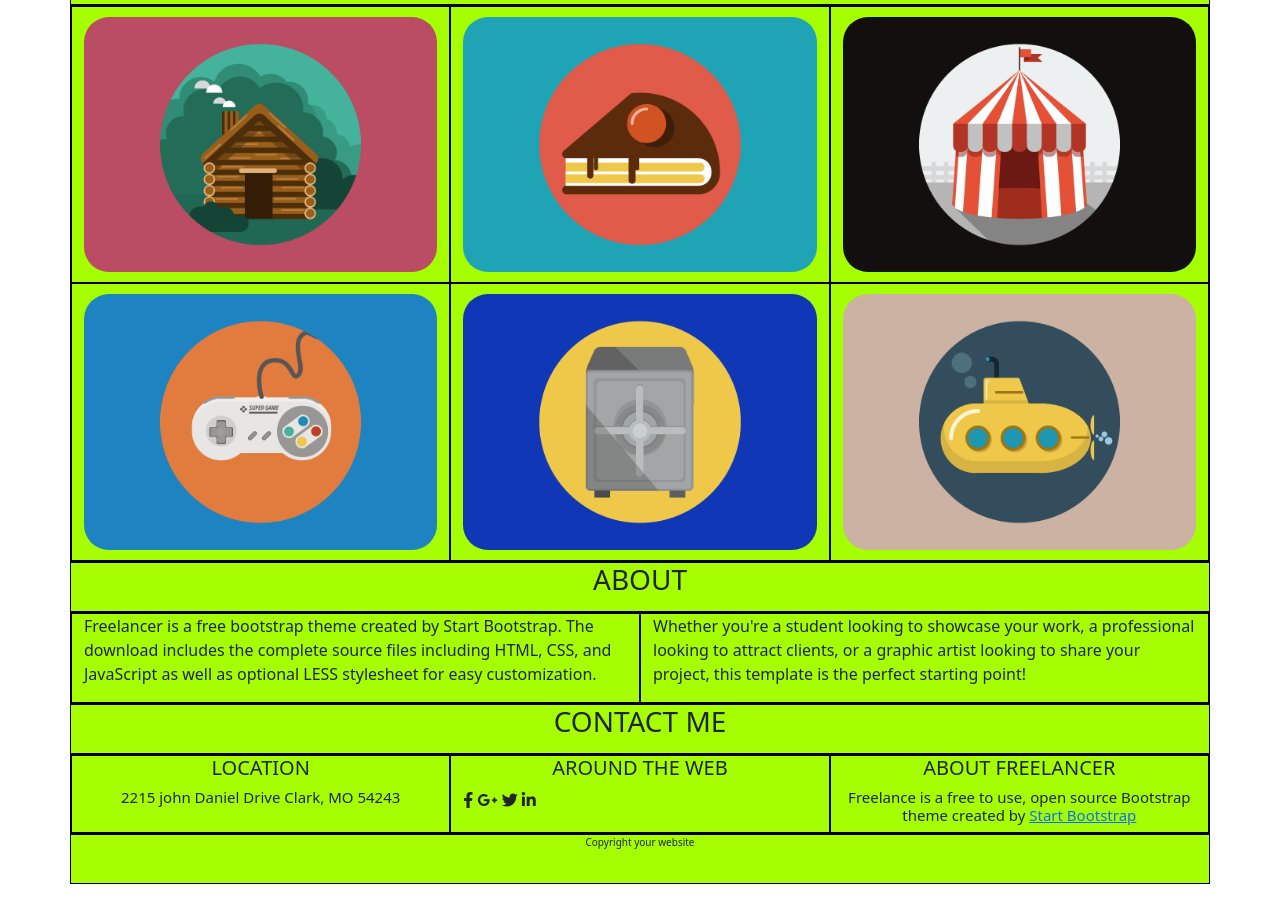
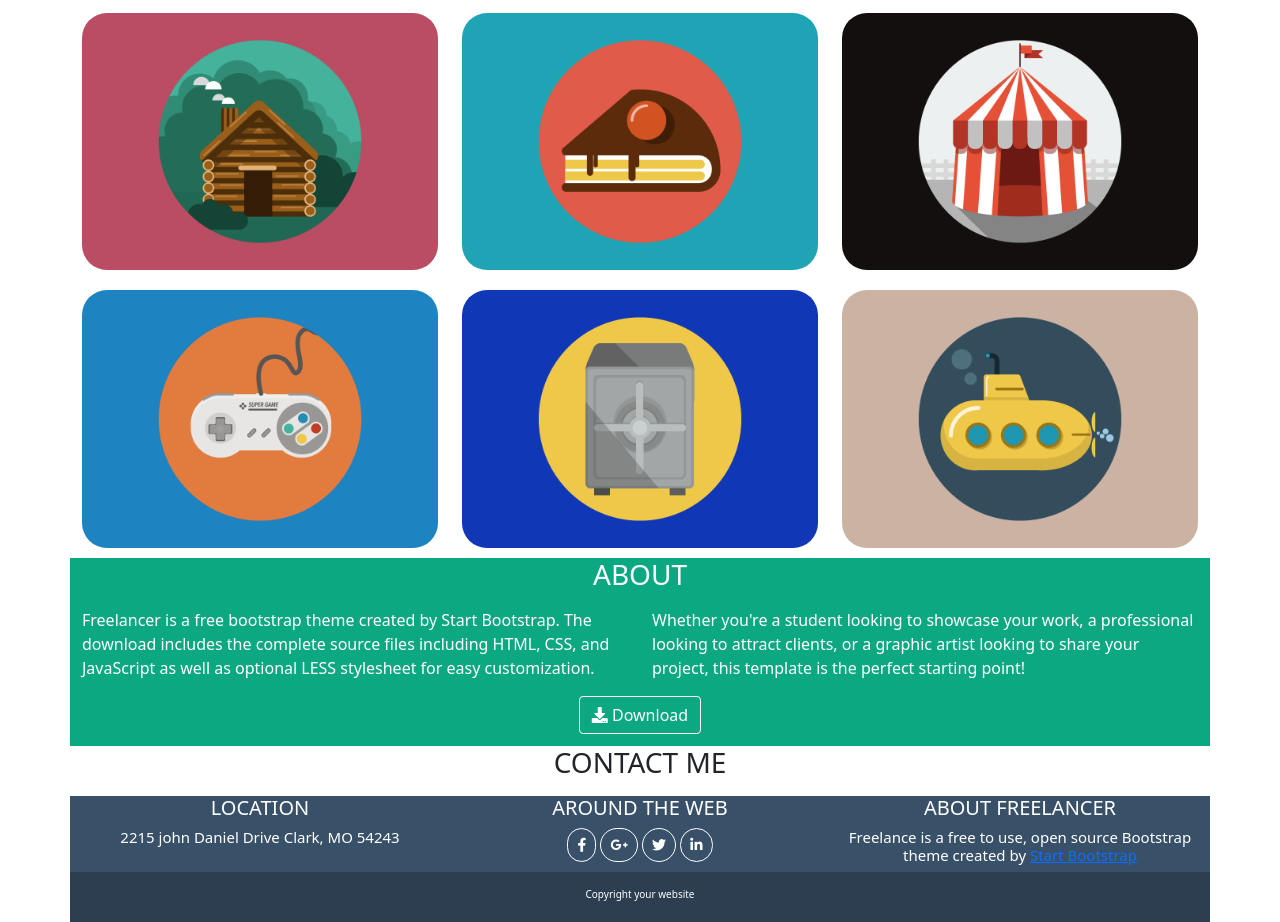
Before and after one commit to Linuxpert/html-css-bootstrap-freelancer, a plain HTML site: page index.html in a window 1280 px wide. Shown: the part 432-1354 px from the top of the page. Before the commit the page ends 1316 px from the top, so only its background shows below. Drawn offline with nearby package versions, Linux system fonts and the light colour scheme.

Commit message:
colori, grafiche e testi completati

```diff
--- a/css/style.css
+++ b/css/style.css
@@ -8,14 +8,23 @@
 
 [class*="col"] {
     min-height: 50px;
-    background-color: rgb(166, 255, 0);
-    border: 1px solid black;
+    /* background-color: rgb(166, 255, 0);
+    border: 1px solid black; */
+}
+
+/* header */
+.nav {
+    background-color: #385169;
 }
 
 /* jumbo */
 
 .logo {
     text-align: center;
+    background-color: rgb(12, 168, 129);
+}
+.logo h1,h6 {
+    color: white;
 }
 .avatar {
     width: 200px;
@@ -39,25 +48,70 @@
     height: 100%;
 }
 
+
+.colore {
+    background-color: rgb(12, 168, 129);
+}
 .about {
     text-align: center;
+
+}
+.colore h3,p {
+    color: white;
 }
 
 .contact {
     text-align: center;
 }
+.btn-primary {
+    background-color: rgb(12, 168, 129);
+    border-color: white;
+}
 
-.footer h4,h5 {
+.btn-primary:hover {
+    color: #fff;
+    background-color: rgb(12, 168, 129);
+    border-color: white;
+}
+
+
+
+
+
+/* footer */
+.footer .col {
+    background-color: #385169;
+}
+.footer .col {
     text-align: center;
 }
 .footer h4 {
     font-size: 20px;
+    color: white;
 }
 .footer h5 {
     font-size: 15px;
+    color: white;
 }
 
+.social {
+    margin: 0 5px;
+}
+
+.fa-facebook-f, .fa-google-plus-g, .fa-twitter, .fa-linkedin-in{
+    border: 1px solid white;
+    padding: 9px;
+    border-radius: 25px;
+    font-size: 14px;
+    color: white;
+}
+
+.down .col {
+    background-color: #2c3e50;
+}
 .col article {
     font-size: 10px;
     text-align: center;
+    color: white;
+    margin-top: 15px;
 }
--- a/index.html
+++ b/index.html
@@ -15,7 +15,7 @@
     <header>
         <div class="container">
             <div class="row">
-                <div class="col"></div>
+                <div class="col nav"></div>
             </div>
 
             <!-- jumbo -->
@@ -82,27 +82,42 @@
         <!-- about -->
         <div class="container">
             <div class="row about">
-                <div class="col"><h3>ABOUT</h3></div>
+                <div class="col colore"><h3>ABOUT</h3></div>
             </div>
             <div class="row row-cols-1 row-cols-md-2">
-                <div class="col">
+                <div class="col colore">
                     <p>
                         Freelancer is a free bootstrap theme created by Start Bootstrap.
                         The download includes the complete source files including HTML, CSS, and JavaScript as well as optional LESS stylesheet for easy customization.
                     </p>
                 </div>
-                <div class="col">
+                <div class="col colore">
                     <p>
                         Whether you're a student looking to showcase your work, a professional looking to attract clients, or a graphic artist looking to share your project, this template is the perfect starting point!
                     </p>
                 </div>
+
+
             </div>
+
+            <div class="row">
+                <div class="col about colore ">
+                    <a class="btn btn-primary" href="#" role="button">
+                        <i class="fas fa-download"></i>
+                        Download
+                    </a>
+                </div>
+            </div>
+
         </div>
 
         <!-- contact -->
         <div class="container">
             <div class="row contact">
                 <div class="col"><h3>CONTACT ME</h3></div>
+
+                <!-- FORM -->
+
             </div>
         </div>
     </main>
@@ -124,10 +139,14 @@
                     <h4>
                         AROUND THE WEB
                     </h4>
-                    <i class="fab fa-facebook-f"></i>
-                    <i class="fab fa-google-plus-g"></i>
-                    <i class="fab fa-twitter"></i>
-                    <i class="fab fa-linkedin-in"></i>
+
+                    <div class="social">
+                        <i class="fab fa-facebook-f"></i>
+                        <i class="fab fa-google-plus-g"></i>
+                        <i class="fab fa-twitter"></i>
+                        <i class="fab fa-linkedin-in"></i>
+                    </div>
+
                 </div>
                 <div class="col">
                     <h4>
@@ -140,7 +159,7 @@
             </div>
 
             <!-- footer down -->
-            <div class="row">
+            <div class="row down">
                 <div class="col">
                     <article>
                         Copyright  your website
```
